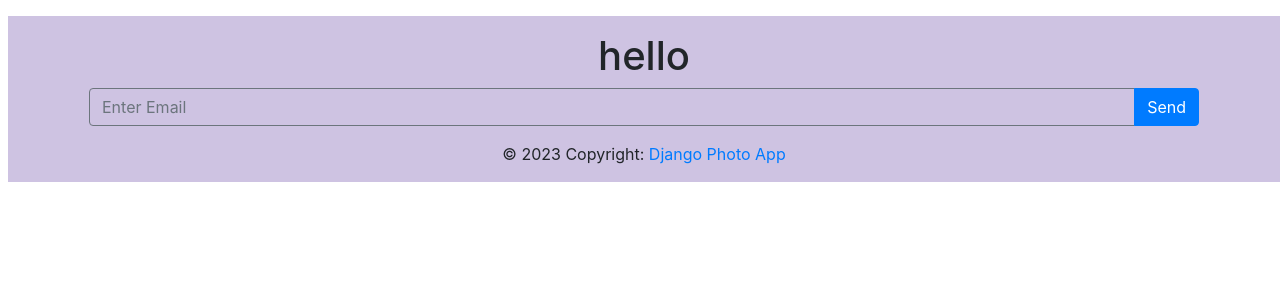
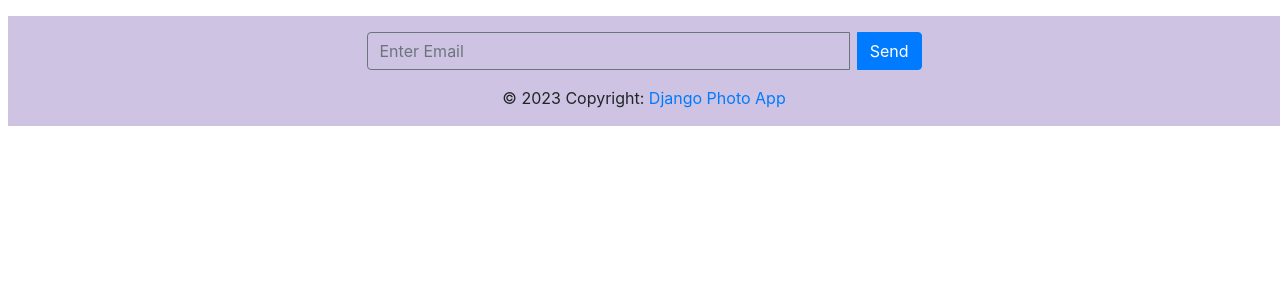
Before and after one commit to XTrialAndTest/Photo-app-Django-, a Django app: page /single/1 in a window 1280 px wide. Shown: the part 56-356 px from the top of the page. Run offline with Django 4.2, Linux system fonts and the light colour scheme; data that the repository does not hold is empty; parts of the project's set-up code (start-up, migrations or seed data) failed here and were passed over; some libraries are stand-ins or nearby versions.

Commit message:
boostrap

```diff
--- a/photo/templates/footer.html
+++ b/photo/templates/footer.html
@@ -6,18 +6,14 @@
     <div class="text-center p-3 ml-2" style="background-color: rgba(109, 77, 169, 0.338)">
 
       <div class="email"><div class="container">
-  <h1>hello</h1>
-  {% for i in count%}
-  <li>i</li>
 
-  {% endfor %}
   <div>
-   <form action="{% url 'email' %}" method="post" class="footer-subscribe">
+   <form action="{% url 'email' %}" method="post" class="footer-subscribe w-50 mx-auto ">
             {% csrf_token %}
             <div class="input-group mb-3">
-              <input type="email" name="email" class="form-control border-secondary text-white bg-transparent" required placeholder="Enter Email" aria-label="Enter Email" aria-describedby="button-addon2">
+              <input type="email" name="email" class="form-control mr-2 border-secondary text-white bg-transparent" required placeholder="Enter Email" aria-label="Enter Email" aria-describedby="button-addon2">
               <div class="input-group-append">
-                <button class="btn btn-primary text-black" type="submit" id="button-addon2">Send</button>
+                <button class="btn btn-primary " type="submit" id="button-addon2">Send</button>
               </div>
             </div>
           </form>
--- a/photo/templates/single.html
+++ b/photo/templates/single.html
@@ -2,7 +2,7 @@
 <div class="container">
   <div class="row">
     {%for i in data%}
-    <div class="card col-8 mx-auto">
+    <div class="card col-8 mx-auto h-75 m-2">
       <div style="width: 100%; height: 75%">
         <img
           class=".img-fluid rounded card-img-top"
```
